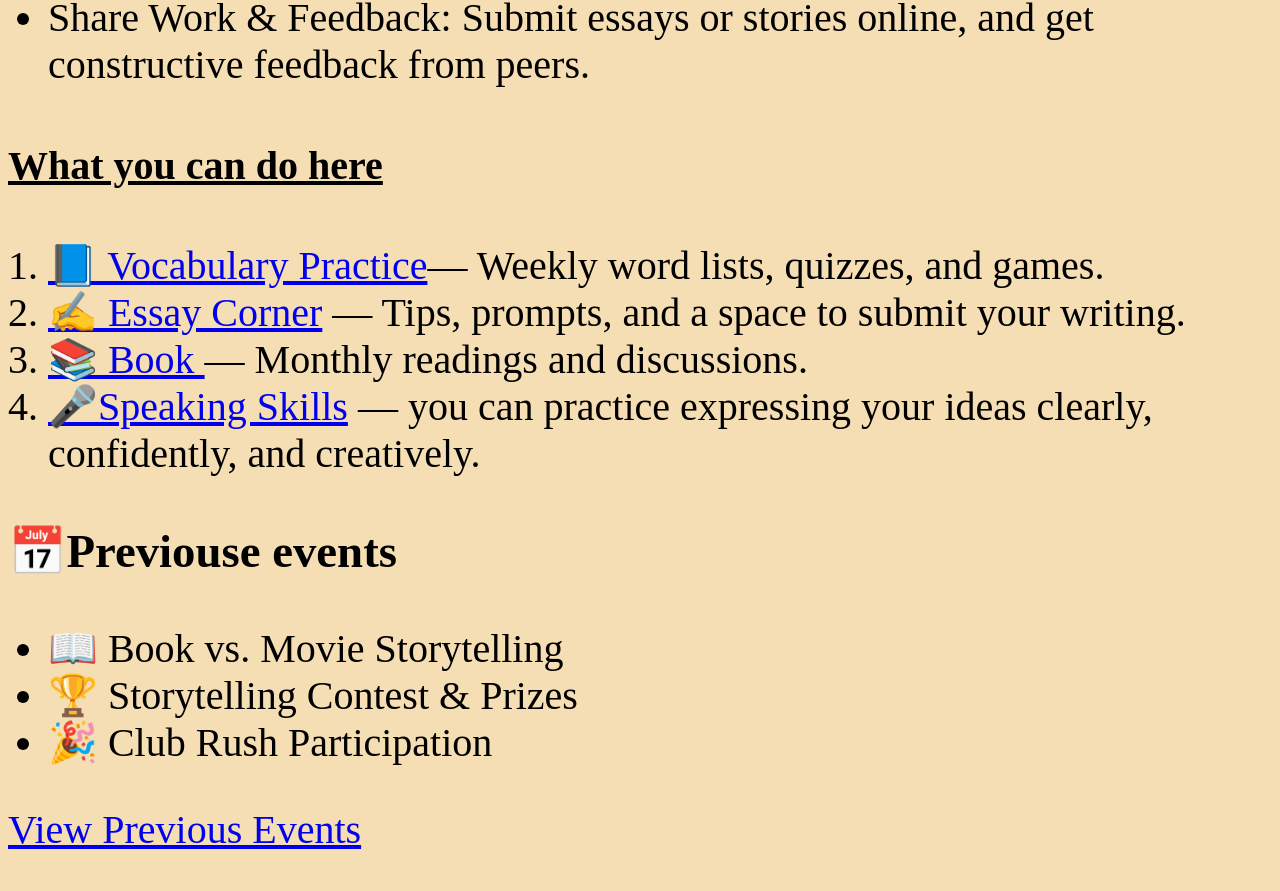
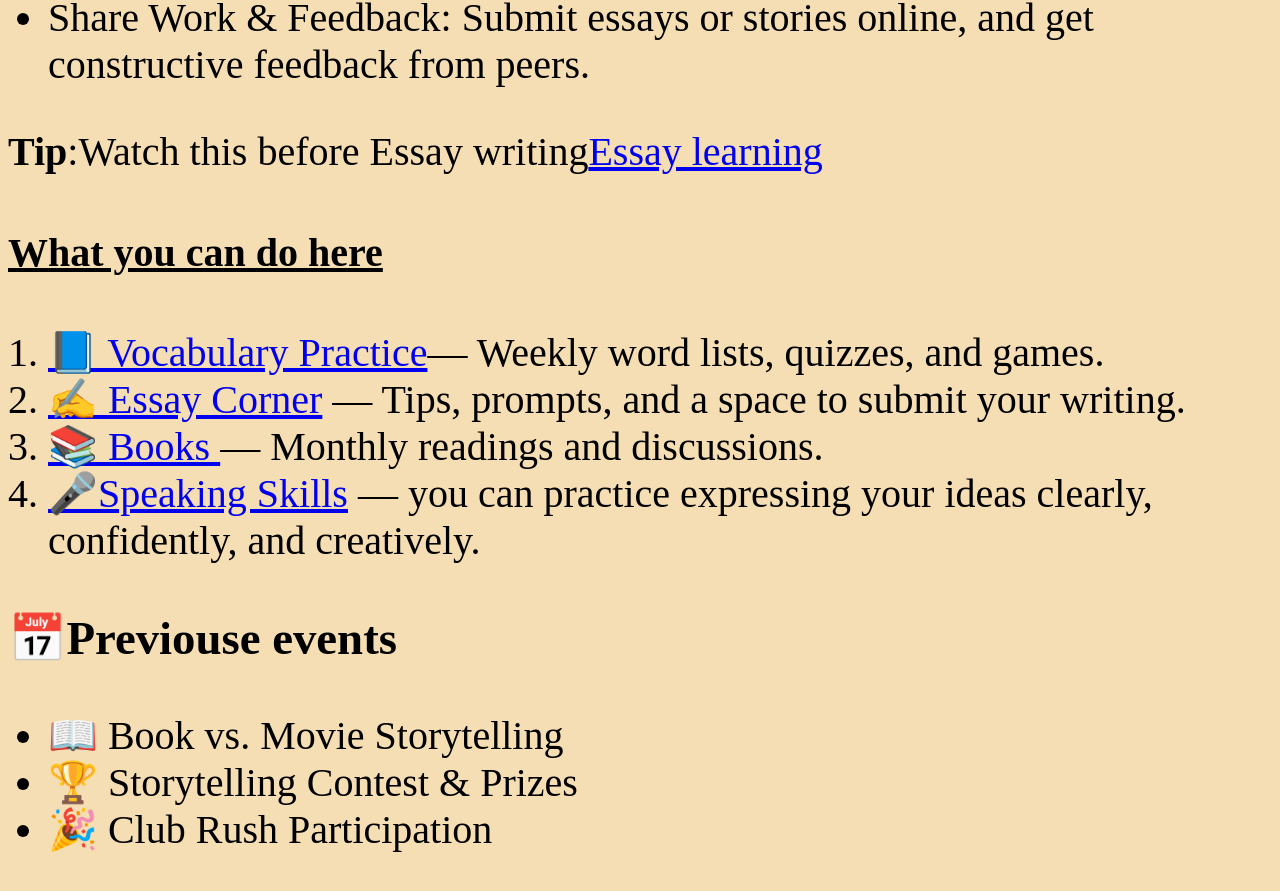
Before and after one commit to language-literature/language-literature.github.io, a plain HTML site: page index.html in a window 1280 px wide. Shown: the part 1539-2430 px from the top of the page. Drawn offline with Linux system fonts and the light colour scheme.

Commit message:
Update index.html

```diff
--- a/index.html
+++ b/index.html
@@ -56,11 +56,12 @@ h1{
    <li>Promote Reading & Discussion: Weekly book discussions, themed reading challenges, or group debates.</li>
    <li>Share Work & Feedback: Submit essays or stories online, and get constructive feedback from peers.</li>
  </ul>
+ <p><strong>Tip</strong>:Watch this before Essay writing<a href="https://www.youtube.com/watch?v=GNL1_tNTqpw">Essay learning</a></p>
   <h4>What you can do here</h4>
   <ol>
     <li><a href="https://quizlet.com/1075856906/vocabulary-lesson-1-flash-cards/?i=6qjs2f&x=1jqt" target="_blank">📘 Vocabulary Practice</a>— Weekly word lists, quizzes, and games.</li>
     <li><a href="https://docs.google.com/forms/d/e/1FAIpQLSeVdzbmOeGDEoVgxXSkgSB_Bh_ahNwnUppP6wahGjGyKRCRIA/viewform?usp=dialog" target="_blank">✍️ Essay Corner</a> — Tips, prompts, and a space to submit your writing.</li>
-    <li><a href="https://oceanofpdf.com/" target="_blank">📚 Book </a> — Monthly readings and discussions.</li>
+    <li><a href="https://oceanofpdf.com/" target="_blank">📚 Books </a> — Monthly readings and discussions.</li>
     <li><a href="https://www.eslfast.com/" target="_blank">🎤Speaking Skills</a> — you can practice expressing your ideas clearly, confidently, and creatively.</li>
   </ol>
   <h3>📅Previouse events</h3>
```
